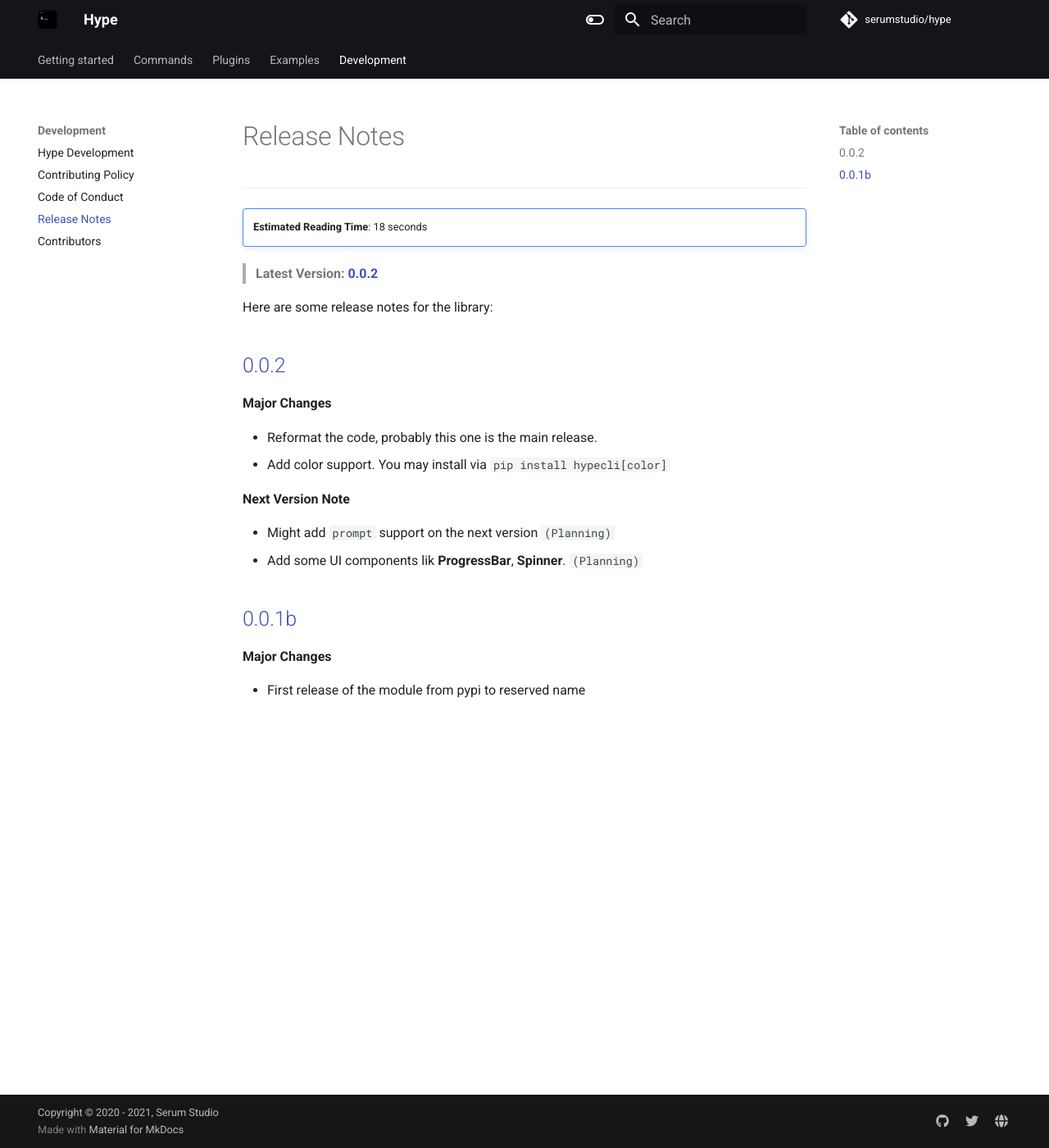
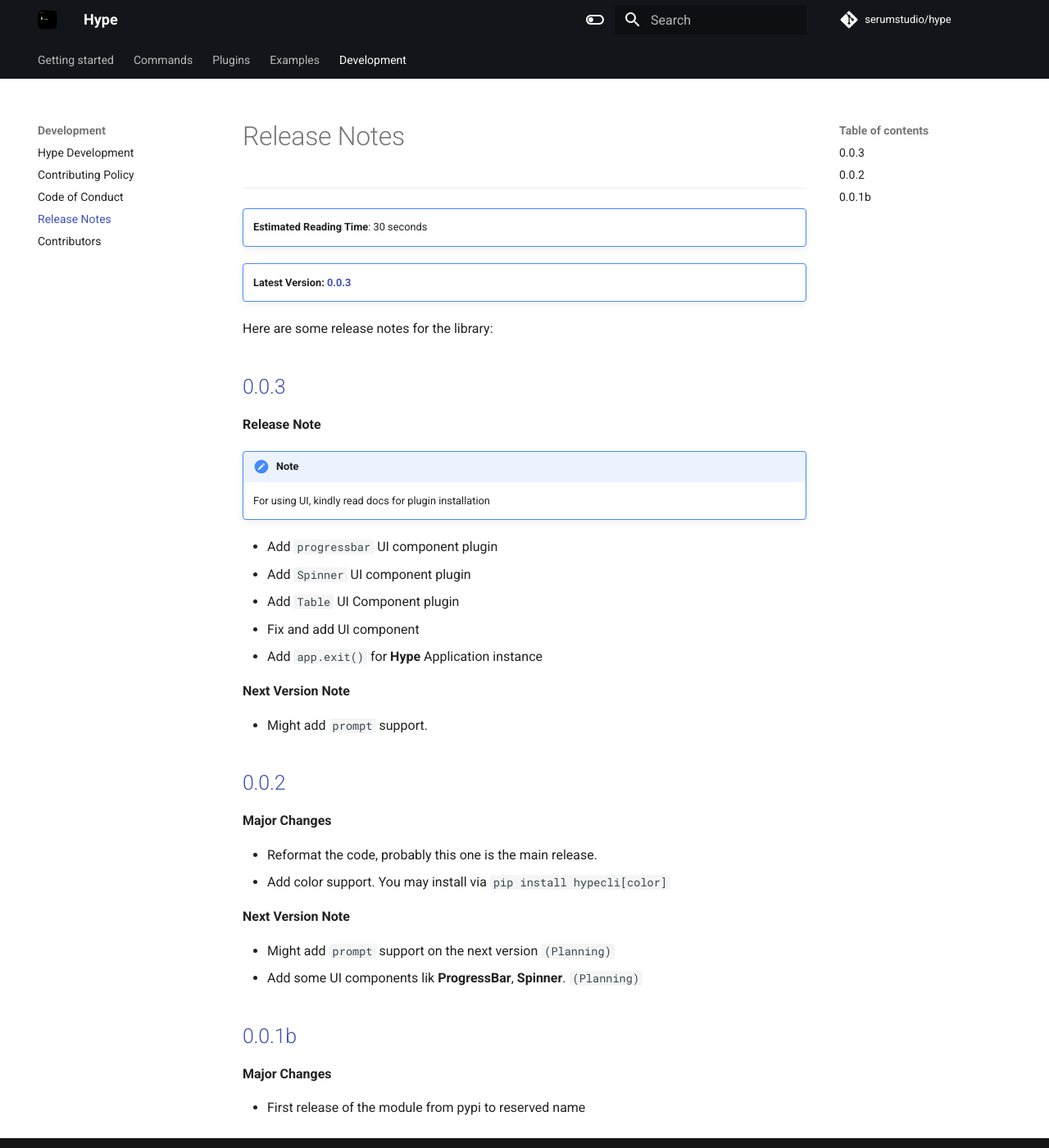
Before and after one commit to riyuzenn/hype, an MkDocs documentation site: the page built from docs/development/release-notes.md, in a window 1280 px wide and 1400 px high. Shown: the whole window at 82% size. Built offline with MkDocs 1.6.1 and Material for MkDocs 9.7.7, drawn with Linux system fonts in a browser that asks for light colours; comment, search, counter and statistics services are not loaded.

Commit message:
📝 Update Release notes

```diff
--- a/docs/development/release-notes.md
+++ b/docs/development/release-notes.md
@@ -3,11 +3,30 @@
 ---
 
 !!! note ""
-    **Estimated Reading Time**: 18 seconds
+    **Estimated Reading Time**: 30 seconds
 
-> **Latest Version: [0.0.2](https://github.com/serumstudio/hype/releases)**
+!!! note ""
+    **Latest Version: [0.0.3](https://github.com/serumstudio/hype/releases)**
 
 Here are some release notes for the library:
+
+## [0.0.3](https://github.com/serumstudio/hype/releases/tag/0.0.2)
+
+**Release Note**
+!!! note
+    For using UI, kindly read docs for plugin installation
+
+- Add `progressbar` UI component plugin
+- Add `Spinner` UI component plugin
+- Add `Table` UI Component plugin
+- Fix and add UI component
+- Add `app.exit()` for **Hype** Application instance
+
+**Next Version Note**
+
+- Might add `prompt` support.
+
+
 
 ## [0.0.2](https://github.com/serumstudio/hype/releases/tag/0.0.2)
 
```
